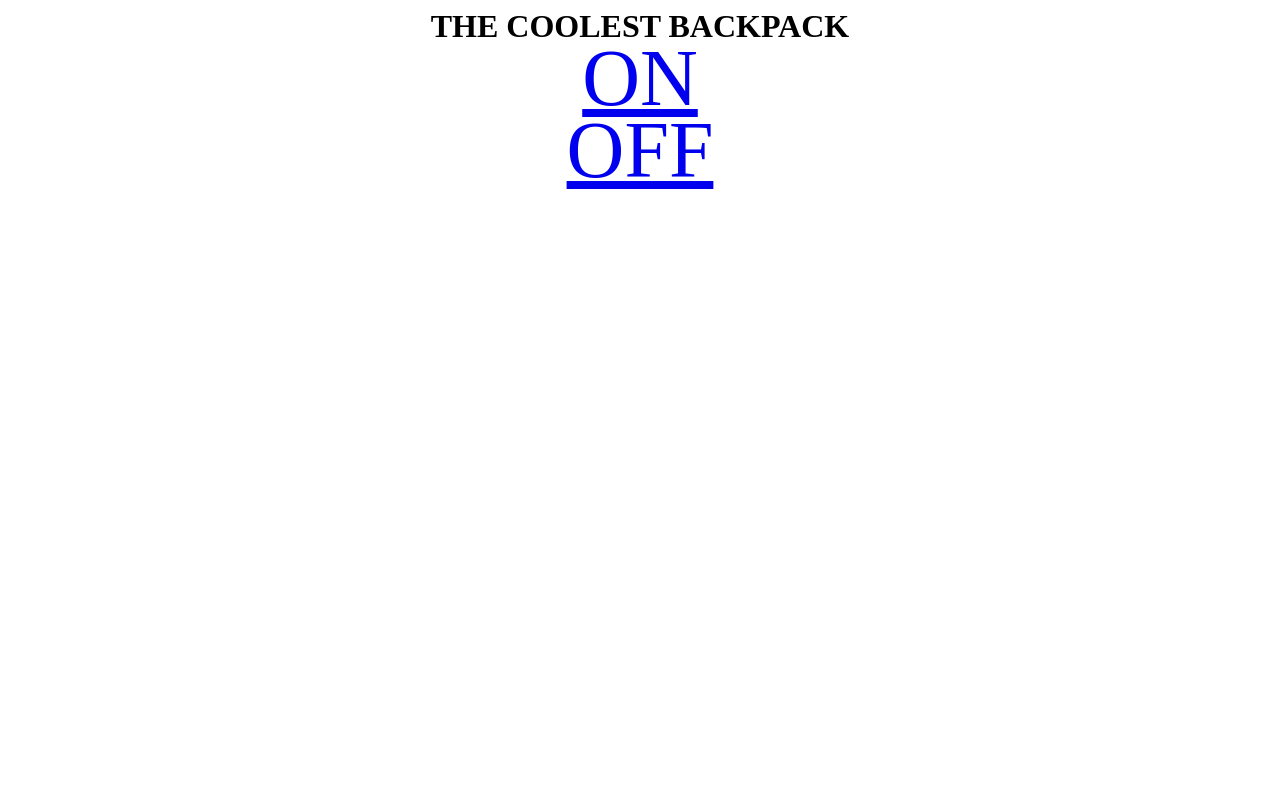
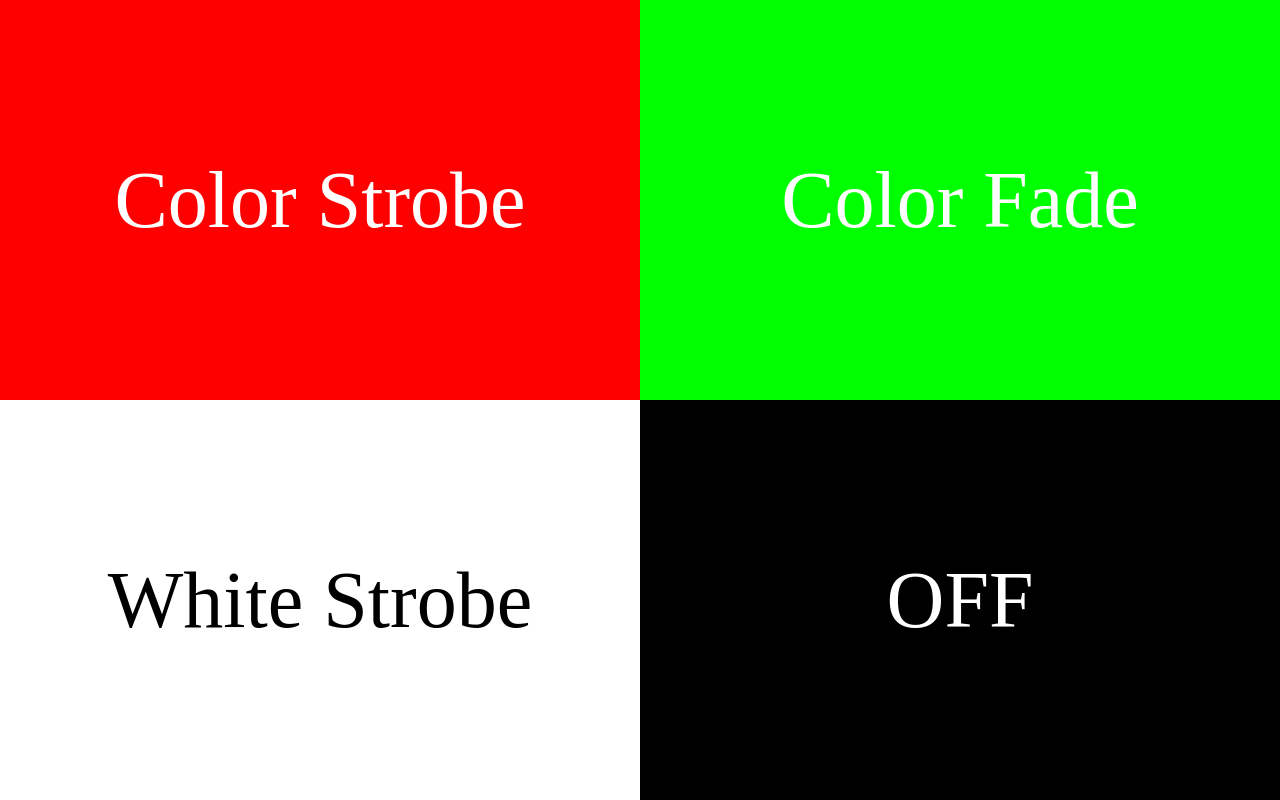
Before and after one commit to avelaga/bag-leds-wifi, a plain HTML site: page index.html in a window 1280 px wide. Drawn offline with Linux system fonts and the light colour scheme.

Commit message:
refactored

```diff
--- a/index.html
+++ b/index.html
@@ -1,7 +1,17 @@
 <html>
 <center>
-<h1>THE COOLEST BACKPACK</h1>
-
-<a href=\"on\"><div style="width:80%;  font-size: 80px; line-height: 30%; margin-bottom: 30px;">ON</div></a>&nbsp;<a href=\"off\"><div style="width:80%;  font-size: 80px; line-height: 30%; margin-bottom: 30px;">OFF</div></a>
+	<!-- <h1>THE COOLEST BACKPACK</h1> -->
+	<a href=\"0\">
+		<div style='position: fixed; width:50%;  height: 50%; left: 0; top: 0; font-size: 80px; display: flex; justify-content: center; align-items: center; color: white; background-color: red;'>Color Strobe</div>
+	</a>
+	<a href=\"1\">
+		<div style='position: fixed; width:50%;  height: 50%; left: 50%; top: 0; font-size: 80px; display: flex; justify-content: center; align-items: center; background-color: rgb(0,255,0); color: white;'>Color Fade</div>
+	</a>
+	<a href=\"2\">
+		<div style='position: fixed; width:50%;  height: 50%; left: 0; top: 50%; font-size: 80px; display: flex; justify-content: center; align-items: center; color: black;'>White Strobe</div>
+	</a>
+	<a href=\"off\">
+		<div style='position: fixed; width:50%;  height: 50%; left: 50%; top: 50%; font-size: 80px; display: flex; justify-content: center; align-items: center; background-color: black; color: white;'>OFF</div>
+	</a>
 </center>
 </html>
```
Also changed, not shown: 1 other file.
